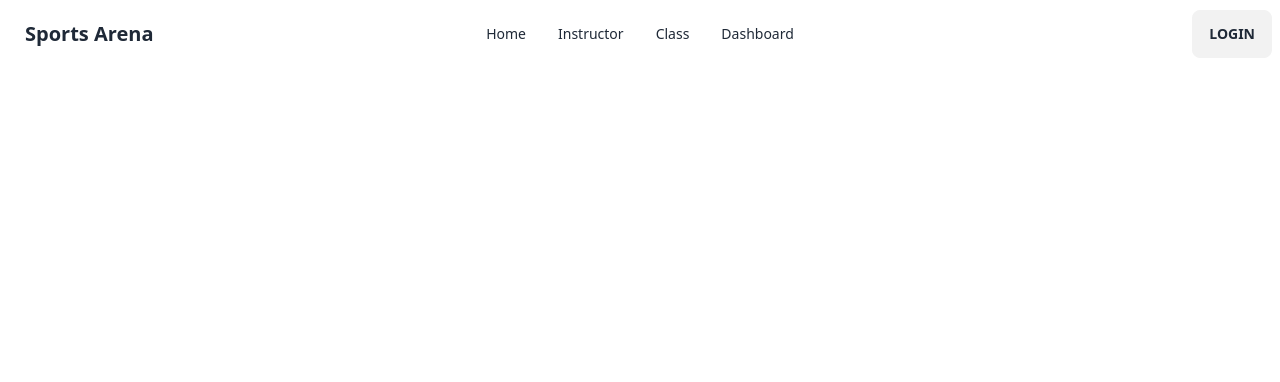
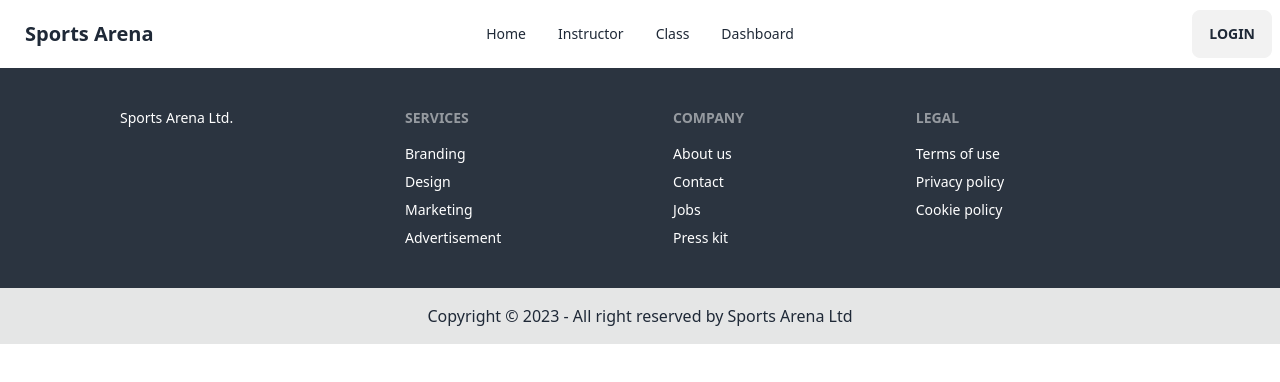
Before and after one commit to arib-web/Sports-Arena, a React (Vite) app: page / in a window 1280 px wide. Shown: the top 382 px of the page. Built offline with nearby package versions, Linux system fonts and the light colour scheme.

Commit message:
install react icons

```diff
--- a/package.json
+++ b/package.json
@@ -17,6 +17,7 @@
     "match-sorter": "^6.3.1",
     "react": "^18.2.0",
     "react-dom": "^18.2.0",
+    "react-icons": "^4.9.0",
     "react-router-dom": "^6.12.1",
     "sort-by": "^1.2.0",
     "ui": "^0.2.4"
--- a/src/Layout/Main.jsx
+++ b/src/Layout/Main.jsx
@@ -1,12 +1,14 @@
 import React from 'react';
 import { Outlet } from 'react-router-dom';
 import NavBar from '../Pages/Shared/NavBar/NavBar';
+import Footer from '../Pages/Shared/Footer/Footer';
 
 const Main = () => {
     return (
         <div>
             <NavBar></NavBar>
             <Outlet></Outlet>
+            <Footer></Footer>
         </div>
     );
 };
--- /dev/null
+++ b/src/Pages/Shared/Footer/Footer.jsx
@@ -0,0 +1,50 @@
+import React from "react";
+import Container from "../../../Components/Container/Container";
+import {  FaFutbol} from 'react-icons/fa';
+import logo from "../../../assets/logo.png"
+
+const Footer = () => {
+  return (
+    <div className="bg-neutral">
+      <Container>
+        <footer className="footer text-white p-10">
+          <div>
+          {/* <FaFutbol size={50} className="text-red-400"/> */}
+            <p>
+              Sports Arena Ltd.
+            </p>
+          </div>
+          <div>
+            <span className="footer-title">Services</span>
+            <a className="link link-hover">Branding</a>
+            <a className="link link-hover">Design</a>
+            <a className="link link-hover">Marketing</a>
+            <a className="link link-hover">Advertisement</a>
+          </div>
+          <div>
+            <span className="footer-title">Company</span>
+            <a className="link link-hover">About us</a>
+            <a className="link link-hover">Contact</a>
+            <a className="link link-hover">Jobs</a>
+            <a className="link link-hover">Press kit</a>
+          </div>
+          <div>
+            <span className="footer-title">Legal</span>
+            <a className="link link-hover">Terms of use</a>
+            <a className="link link-hover">Privacy policy</a>
+            <a className="link link-hover">Cookie policy</a>
+          </div>
+        </footer>
+      </Container>
+      <div className="p-4 footer-center bg-base-300 text-base-content">
+        <Container>
+          <div>
+            <p>Copyright © 2023 - All right reserved by Sports Arena Ltd</p>
+          </div>
+        </Container>
+      </div>
+    </div>
+  );
+};
+
+export default Footer;
```
Also changed, not shown: src/assets/logo.png (added), 1 other file (tests, documents, lock files or other folders).
